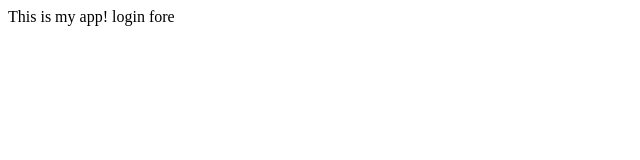
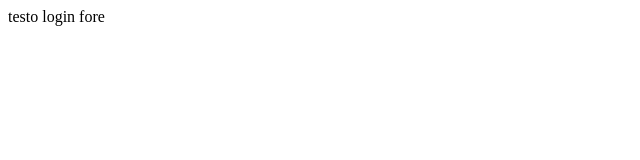
Before and after one commit to meruledaworld/anime_announcer-, a plain HTML site: page index.html in a window 1280 px wide. Shown: the whole page, without its empty margins (0-640 px from the left). Drawn offline with Linux system fonts and the light colour scheme.

Commit message:
new user name

```diff
--- a/index.html
+++ b/index.html
@@ -5,7 +5,7 @@
     <title>Anime Announcer</title>
   </head>
   <body>
-    This is my app!
+    testo
     login fore
 
   </body>
```
